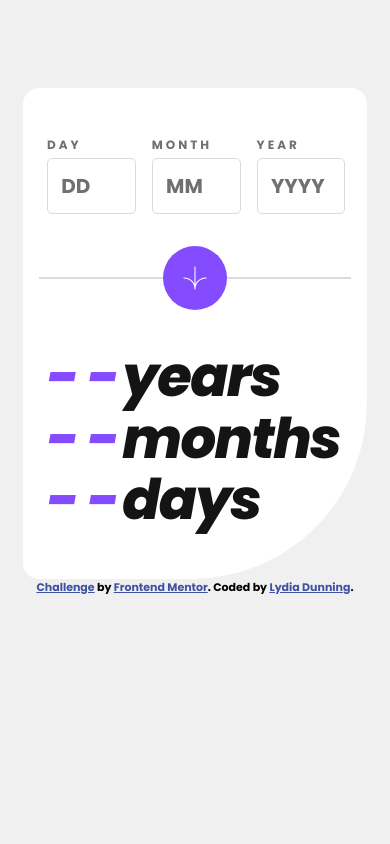
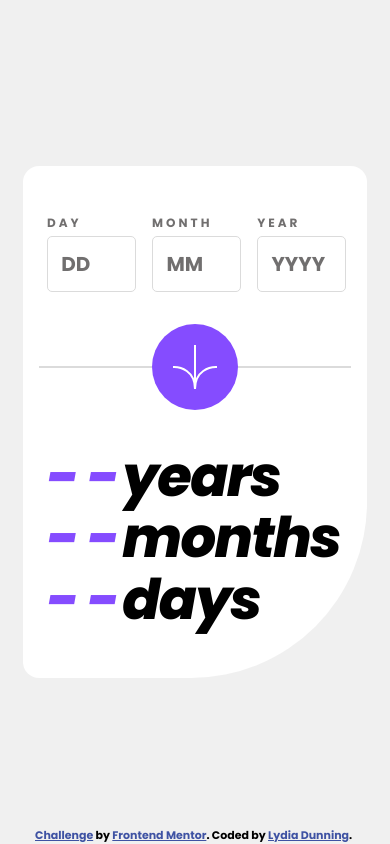
Before and after one commit to lydiadunning/age_calculator, a React (Vite) app: page / in a window 390 px wide. Built offline with nearby package versions, Linux system fonts and the light colour scheme.

Commit message:
Remove unnecessary css remove media queries where possible by using min() and max() add clarifying comments adjust line spacing.

```diff
--- a/index.html
+++ b/index.html
@@ -8,7 +8,7 @@
     <title>Age calculator app | Frontend Mentor</title>
   </head>
   <body>
-    <div id="root"></div>
+    <main id="root"></main>
     <script type="module" src="/src/main.jsx"></script>
   </body>
 </html>
--- a/src/App.css
+++ b/src/App.css
@@ -2,12 +2,12 @@
 
 :root {
   --purple: hsl(259, 100%, 65%);
-  --red: hsl(0, 100%, 67%);
-  --white: hsl(0, 0%, 100%);
-  --off-white: hsl(0, 0%, 94%);
-  --light-grey: hsl(0, 0%, 86%);
-  --smokey-grey: hsl(0, 1%, 44%);
-  --off-black: hsl(0, 0%, 8%);
+  --error-red: hsl(0, 100%, 67%);
+  --component-background: hsl(0, 0%, 100%);
+  --backdrop: hsl(0, 0%, 94%);
+  --line-outline: hsl(0, 0%, 86%);
+  --subtle-text: hsl(0, 1%, 44%);
+  --text: hsl(0, 0%, 8%);
 
   font-size: 16px;
 }
@@ -20,47 +20,29 @@
 }
 
 #root {
-  background-color: var(--off-white);
+  background-color: var(--backdrop);
   min-height: 100vh;
-  width: 100vw;
   display: grid;
   place-content: center;
   box-sizing: border-box;
   font-family: "Poppins", sans-serif;
 }
 
-@media(max-width: 600px) {
-  #root {
-    align-content: flex-start;
-    padding-top: 5.5rem;
-  }
-}
-
 .app {
- background-color: var(--white);
+ background-color: var(--component-background);
  max-width: 52.5rem;
  width: max(67vw, 21.5rem);
  border-radius: 1rem 1rem 11rem 1rem;
  margin: 0 .5rem;
- padding: 3.35rem;
+ padding: max(3rem, 6.3%) max(1.5rem, 6.3%)
 }
 
-@media(max-width: 600px) {
-  .app {
-    padding: 3rem 1.5rem;
-  }
-}
 
-@media(min-width: 1200px) {
-  .app {
-    width: max(58vw);
-  }
-}
 
 form {
   display: flex;
   flex-direction: row;
-  gap: min(5%, 2rem);
+  gap: min(5.5%, 2rem)
 }
 
 label {
@@ -69,14 +51,14 @@ label {
   font-weight: 700;
   text-transform: uppercase;
   font-size: clamp(.75rem ,1.35vw, 1rem);
-  color: var(--smokey-grey);
+  color: var(--subtle-text);
   letter-spacing: .25em;
   width: min(10rem, 30%);
 }
 
 input {
-  color: var(--off-black);
-  border: 1px solid var(--light-grey);
+  color: var(--outcome-text);
+  border: 1px solid var(--line-outline);
   border-radius: .25em;
   margin: .25rem 0;
   cursor: pointer;
@@ -85,7 +67,7 @@ input {
 }
 
 .hasError {
-  color: var(--red);
+  color: var(--error-red);
 }
 
 .hasError input {
@@ -100,17 +82,11 @@ input {
 }
 
 input:hover {
-  border-color: var(--off-black);
+  border-color: var(--outcome-text);
 }
 
 ::placeholder { /* Chrome, Firefox, Opera, Safari 10.1+ */
-  color: var(--smokey-grey);
-}
-
-@media(max-width: 600px) {
-  form {
-    gap: 1rem;
-  }
+  color: var(--subtle-text);
 }
 
 .divider {
@@ -121,7 +97,7 @@ input:hover {
 
 hr {
   flex: 2 1 10rem;
-  border-color: var(--light-grey);
+  border-color: var(--line-outline);
   border-style: solid;
 }
 
@@ -133,15 +109,14 @@ hr {
   aspect-ratio: 1 / 1;
   cursor: pointer;
   border: none;
-  width: 3.5rem;
 }
 
 .arrow:hover {
-  background-color: var(--off-black);
+  background-color: var(--outcome-text);
   border: none;
 }
 
-.mobile-only {
+.narrow-only {
   display: none;
   flex-grow: 0;
   flex-shrink: 1;
@@ -155,13 +130,13 @@ hr {
     flex: 0 0 4rem;
     padding: 1.25rem;
   }
-  .mobile-only {
+  .narrow-only {
     display: block;
   }
 }
 
 .output {
-  color: var(--off-black);
+  color: var(--outcome-text);
   font-style: italic;
   font-weight: 800;
   line-height: 1.1em;
@@ -180,12 +155,21 @@ hr {
   animation-name: fade-in;
 }
 
-.attribution { font-size: 11px; text-align: center; }
-.attribution a { color: hsl(228, 45%, 44%); }
+.attribution {
+  position: fixed;
+  font-size: 11px;
+  text-align: center;
+  bottom: 0rem;
+  left: calc(50% - 10rem);
+}
+
+.attribution a {
+  color: hsl(228, 45%, 44%);
+}
 
 @keyframes fade-in {
   from {
-    color: var(--white);
+    color: var(--component-background);
   }
 
   to {
--- a/src/App.jsx
+++ b/src/App.jsx
@@ -7,6 +7,12 @@ import OutputRow from './components/OutputRow.jsx'
 
 function App() {
   const currentYear = new Date().getFullYear()
+  // This project addresses day, month, and year in sequence,
+  // rather than consolidating changes to these properties in
+  // a forEach or something. I believe that with only three
+  // properties, consistent parallelism is easier to read and
+  // understand than the alternatives, with no significant
+  // drawbacks.
   const initialObject = {
     day: '',
     month: '',
@@ -32,18 +38,20 @@ function App() {
 
       const isAfter = compareDesc(birthDay, today) // returns -1 if today is before birthday
       if (isAfter >= 0) {
-        const difference = intervalToDuration({
+        const elapsed = intervalToDuration({ // returns time elapsed by years, months, days, etc.
           start: today,
           end: birthDay
         })
 
         return Promise.resolve({
-          day: difference.days.toString(),
-          month: difference.months.toString(),
-          year: difference.years.toString()
+          day: elapsed.days.toString(),
+          month: elapsed.months.toString(),
+          year: elapsed.years.toString()
         });
 
       } else {
+      // month and year strings in errors get a space to add styling to the month and year form elements,
+      // in the Entry component
         return Promise.reject({
           day: 'Date must be in the past',
           month: ' ',
@@ -52,7 +60,7 @@ function App() {
       }
     } else {
       // month and year strings in errors get a space to add styling to the month and year form elements,
-      // in Entry
+      // in the Entry component
       return Promise.reject({
         day: 'Must be a valid date',
         month: ' ',
@@ -72,7 +80,11 @@ function App() {
                       : (form.month <= 0 || form.month > 12) ? 'Must be a valid month' : '';
     const yearError = form.year === '' ? requiredError
                       : form.year > today.getFullYear() ? 'Must be in the past' : '';
-    const allErrors = {day: dayError, month: monthError, year: yearError}
+    const allErrors = {
+      day: dayError,
+      month: monthError,
+      year: yearError
+    }
     const noErrors = Object.values(allErrors).every(error => error === '')
 
     return new Promise((resolve, reject) => {
@@ -106,7 +118,7 @@ function App() {
       <div className='divider'>
         <hr/>
         <input type='image' src={ arrowUrl } className='arrow' onClick={ clickHandler } />
-        <hr className='mobile-only'/>
+        <hr className='narrow-only'/>
       </div>
       <div className='output'>
         <OutputRow output={ output } field={ 'year' } />
--- a/src/components/OutputRow.jsx
+++ b/src/components/OutputRow.jsx
@@ -10,7 +10,7 @@ const OutputRow = ({ output, field }) => {
   const classes = output[field] ? 'purple' : 'purple no-output'
 
   return (
-    <p><span className={ classes }>{ textOutput }</span><span> {`${field}s`}</span></p>
+    <p><span className={ classes }>{ textOutput }</span> {`${field}s`}</p>
   )
 }
 
```
